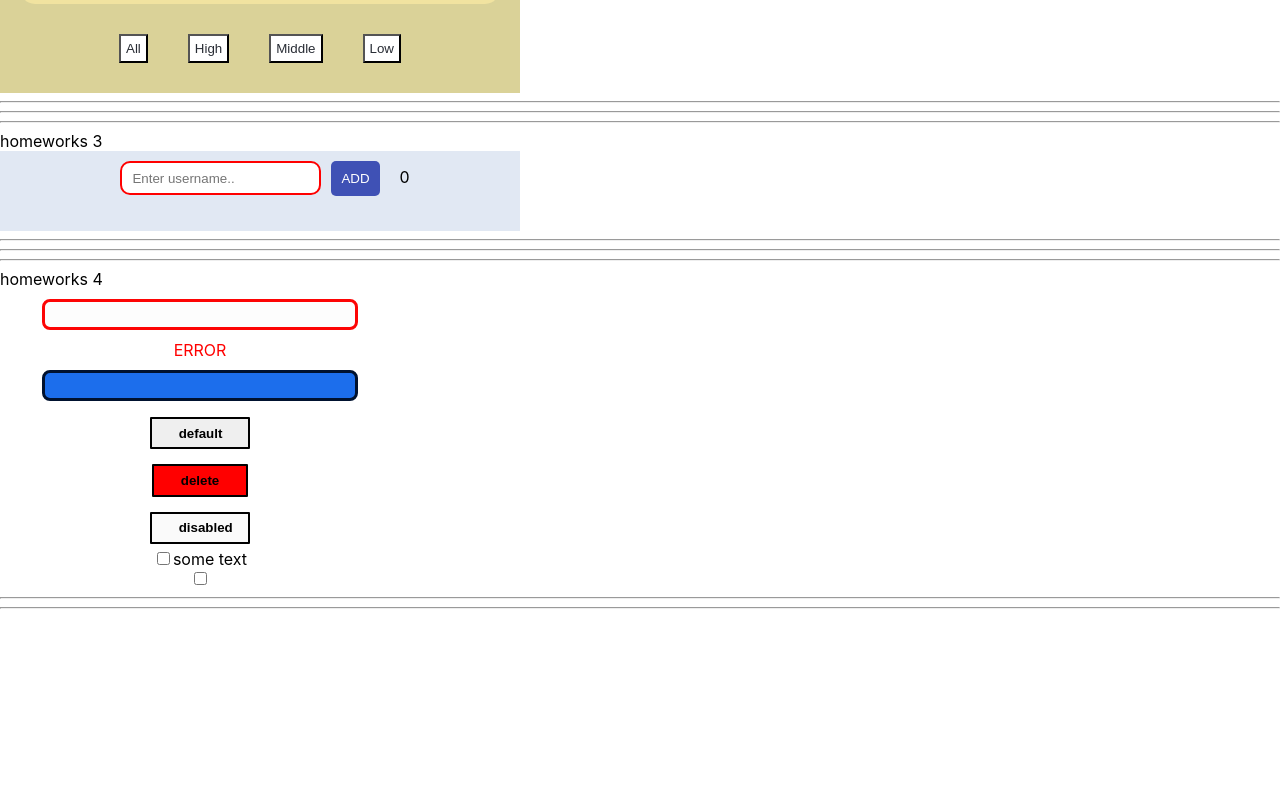
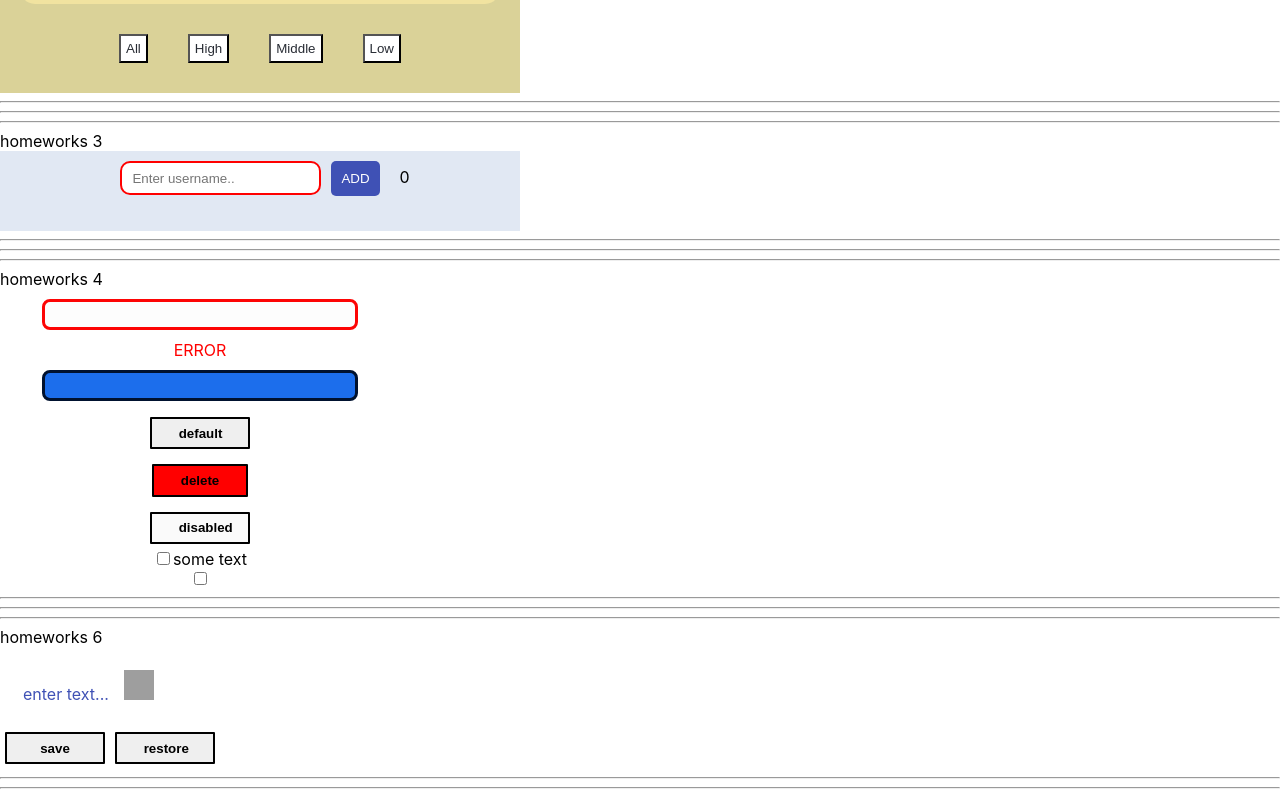
Before and after one commit to Arturp1994/DZ, a React (Create React App) app: page /#/pre-junior in a window 1280 px wide. Shown: the part 547-1344 px from the top of the page. Before the commit the page ends 1164 px from the top, so only its background shows below. Built offline with nearby package versions, Linux system fonts and the light colour scheme; grey boxes are pictures that could not be loaded.

Commit message:
Dz6 did all

```diff
--- a/src/p2-homeworks/h5-rrd-v6/pages/PreJunior.tsx
+++ b/src/p2-homeworks/h5-rrd-v6/pages/PreJunior.tsx
@@ -3,6 +3,7 @@ import HW1 from '../../h1/HW1'
 import HW2 from '../../h2/HW2'
 import HW3 from '../../h3/HW3'
 import HW4 from '../../h4/HW4'
+import HW6 from "../../h6/HW6";
 
 function PreJunior() {
     return (
@@ -11,7 +12,7 @@ function PreJunior() {
             <HW2/>
             <HW3/>
             <HW4/>
-            {/*<HW6/>*/}
+            <HW6/>
 
         </div>
     )
--- a/src/p2-homeworks/h6/HW6.tsx
+++ b/src/p2-homeworks/h6/HW6.tsx
@@ -10,7 +10,8 @@ function HW6() {
         saveState<string>('editable-span-value', value)
     }
     const restore = () => {
-        // setValue()
+        let oldSevState = restoreState<string>('editable-span-value', '')
+        setValue(oldSevState)
     }
 
     return (
--- /dev/null
+++ b/src/p2-homeworks/h6/common/c4-SuperEditableSpan/SuperEditableSpan.module.css
@@ -0,0 +1,11 @@
+.spanStyle{
+    color: #3F51B5;
+}
+.divSpan{
+    margin: 23px;
+}
+.spanStyle img{
+    width: 30px;
+    height: 30px;
+    margin-left: 15px;
+}
--- a/src/p2-homeworks/h6/common/c4-SuperEditableSpan/SuperEditableSpan.tsx
+++ b/src/p2-homeworks/h6/common/c4-SuperEditableSpan/SuperEditableSpan.tsx
@@ -1,5 +1,6 @@
 import React, {DetailedHTMLProps, InputHTMLAttributes, HTMLAttributes, useState} from 'react'
 import SuperInputText from '../../../h4/common/c1-SuperInputText/SuperInputText'
+import s from './SuperEditableSpan.module.css'
 
 // тип пропсов обычного инпута
 type DefaultInputPropsType = DetailedHTMLProps<InputHTMLAttributes<HTMLInputElement>, HTMLInputElement>
@@ -31,22 +32,21 @@ const SuperEditableSpan: React.FC<SuperEditableSpanType> = (
     const {children, onDoubleClick, className, ...restSpanProps} = spanProps || {}
 
     const onEnterCallback = () => {
-        // setEditMode() // выключить editMode при нажатии Enter
+        setEditMode(false)
 
         onEnter && onEnter()
     }
     const onBlurCallback = (e: React.FocusEvent<HTMLInputElement>) => {
-        // setEditMode() // выключить editMode при нажатии за пределами инпута
+        setEditMode(false)
 
         onBlur && onBlur(e)
     }
     const onDoubleClickCallBack = (e: React.MouseEvent<HTMLSpanElement, MouseEvent>) => {
-        // setEditMode() // включить editMode при двойном клике
-
+        setEditMode(true)
         onDoubleClick && onDoubleClick(e)
     }
 
-    const spanClassName = `${'сделать красивый стиль для спана'} ${className}`
+    const spanClassName = `${s.spanStyle} ${className}`
 
     return (
         <>
@@ -60,6 +60,7 @@ const SuperEditableSpan: React.FC<SuperEditableSpanType> = (
                         {...restProps} // отдаём инпуту остальные пропсы если они есть (value например там внутри)
                     />
                 ) : (
+                    <div className={s.divSpan}>
                     <span
                         onDoubleClick={onDoubleClickCallBack}
                         className={spanClassName}
@@ -68,7 +69,9 @@ const SuperEditableSpan: React.FC<SuperEditableSpanType> = (
                     >
                         {/*если нет захардкодженного текста для спана, то значение инпута*/}
                         {children || restProps.value}
+                        <img src={'https://cdn.onlinewebfonts.com/svg/download_112619.png'}/>
                     </span>
+                </div>
                 )
             }
         </>
```
